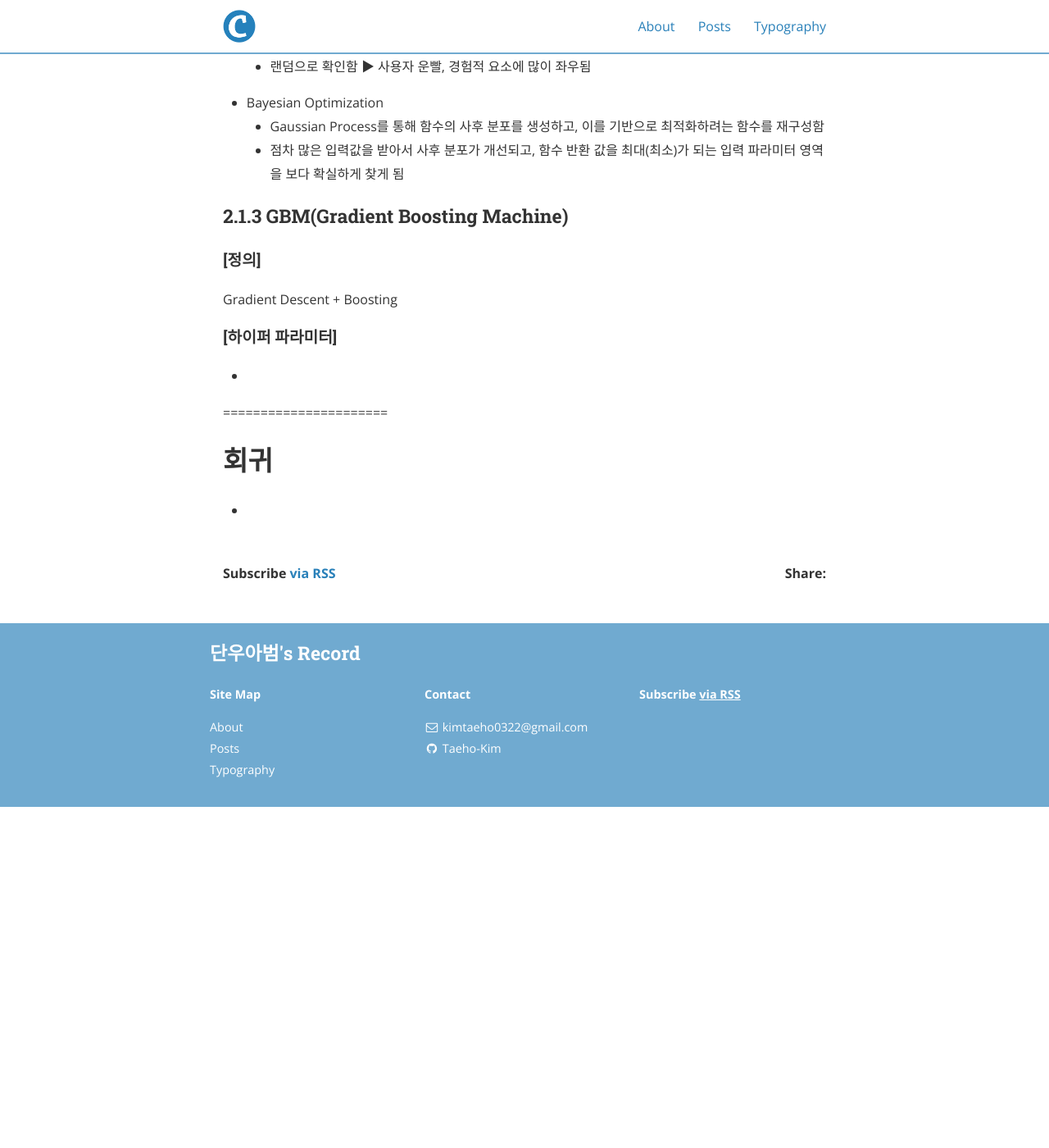
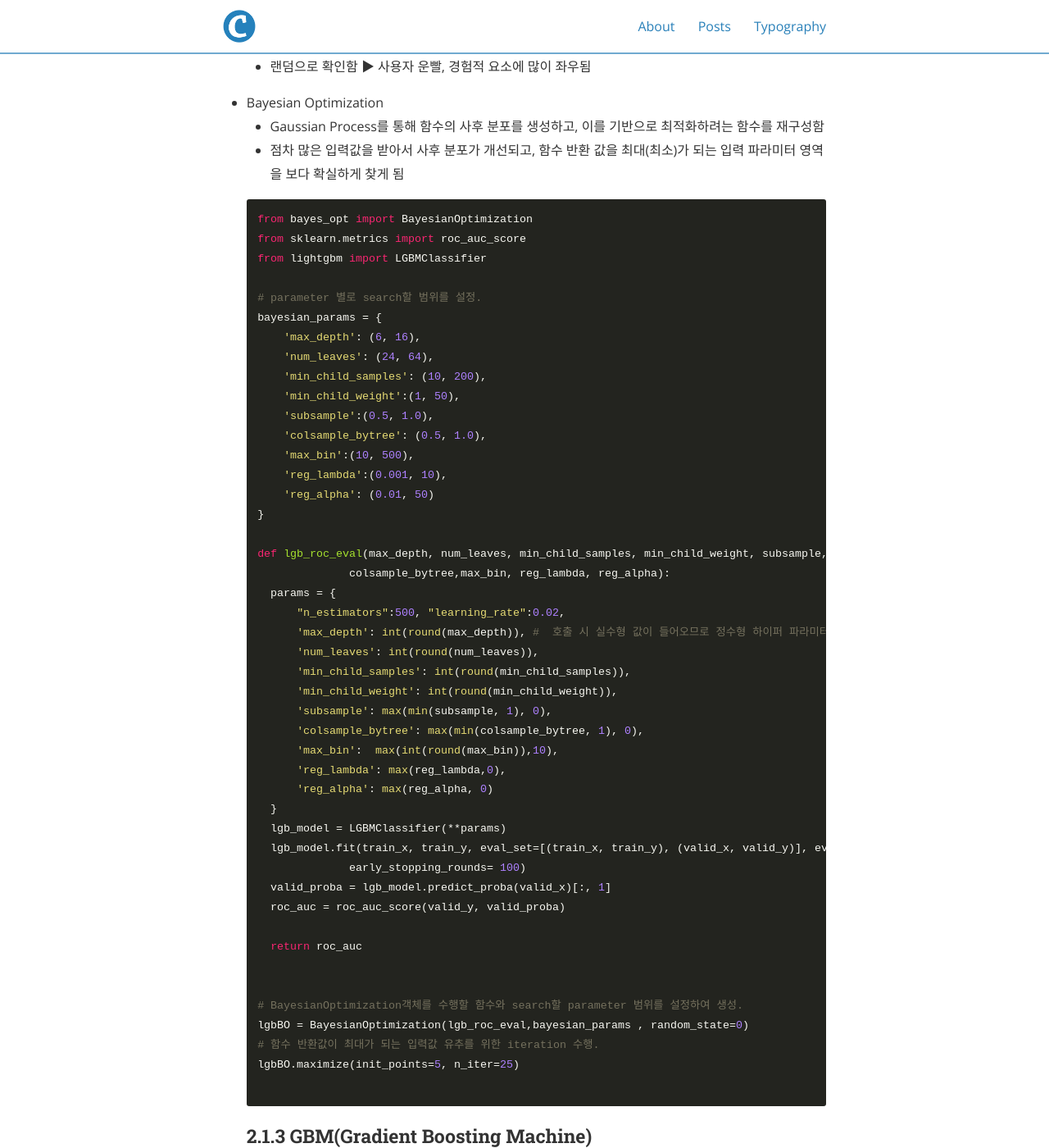
Before and after one commit to Taeho-Kim-0322/Taeho-Kim-0322.github.io, a Jekyll site: the page built from _posts/2020-12-23-머신러닝_1.md, in a window 1280 px wide and 1400 px high, scrolled down 4830 px. Shown: the whole window at 82% size. Built offline with Jekyll 4.4.1, drawn with Linux system fonts in a browser that asks for light colours; nearby versions of some CDN libraries; before the commit the page ends 5814 px from its top, so only the background shows below that.

Commit message:
Update 2020-12-23-머신러닝_1.md

````diff
--- a/_posts/2020-12-23-머신러닝_1.md
+++ b/_posts/2020-12-23-머신러닝_1.md
@@ -98,7 +98,53 @@ level_wise보다 overfitting하기 쉬워 작은 데이터 세트에 사용하
   - Gaussian Process를 통해 함수의 사후 분포를 생성하고, 이를 기반으로 최적화하려는 함수를 재구성함
   - 점차 많은 입력값을 받아서 사후 분포가 개선되고, 함수 반환 값을 최대(최소)가 되는 입력 파라미터 영역을 보다 확실하게 찾게 됨
 
+  ```
+  from bayes_opt import BayesianOptimization
+  from sklearn.metrics import roc_auc_score
+  from lightgbm import LGBMClassifier
 
+  # parameter 별로 search할 범위를 설정.
+  bayesian_params = {
+      'max_depth': (6, 16),
+      'num_leaves': (24, 64),
+      'min_child_samples': (10, 200),
+      'min_child_weight':(1, 50),
+      'subsample':(0.5, 1.0),
+      'colsample_bytree': (0.5, 1.0),
+      'max_bin':(10, 500),
+      'reg_lambda':(0.001, 10),
+      'reg_alpha': (0.01, 50)
+  }
+
+  def lgb_roc_eval(max_depth, num_leaves, min_child_samples, min_child_weight, subsample,
+                colsample_bytree,max_bin, reg_lambda, reg_alpha):
+    params = {
+        "n_estimators":500, "learning_rate":0.02,
+        'max_depth': int(round(max_depth)), #  호출 시 실수형 값이 들어오므로 정수형 하이퍼 파라미터는 정수형으로 변경
+        'num_leaves': int(round(num_leaves)),
+        'min_child_samples': int(round(min_child_samples)),
+        'min_child_weight': int(round(min_child_weight)),
+        'subsample': max(min(subsample, 1), 0),
+        'colsample_bytree': max(min(colsample_bytree, 1), 0),
+        'max_bin':  max(int(round(max_bin)),10),
+        'reg_lambda': max(reg_lambda,0),
+        'reg_alpha': max(reg_alpha, 0)
+    }
+    lgb_model = LGBMClassifier(**params)
+    lgb_model.fit(train_x, train_y, eval_set=[(train_x, train_y), (valid_x, valid_y)], eval_metric= 'auc', verbose= 100,
+                early_stopping_rounds= 100)
+    valid_proba = lgb_model.predict_proba(valid_x)[:, 1]
+    roc_auc = roc_auc_score(valid_y, valid_proba)
+
+    return roc_auc
+
+
+  # BayesianOptimization객체를 수행할 함수와 search할 parameter 범위를 설정하여 생성.
+  lgbBO = BayesianOptimization(lgb_roc_eval,bayesian_params , random_state=0)
+  # 함수 반환값이 최대가 되는 입력값 유추를 위한 iteration 수행.
+  lgbBO.maximize(init_points=5, n_iter=25)
+
+  ```
 ### 2.1.3 GBM(Gradient Boosting Machine)
 #### [정의]
 Gradient Descent + Boosting
````
